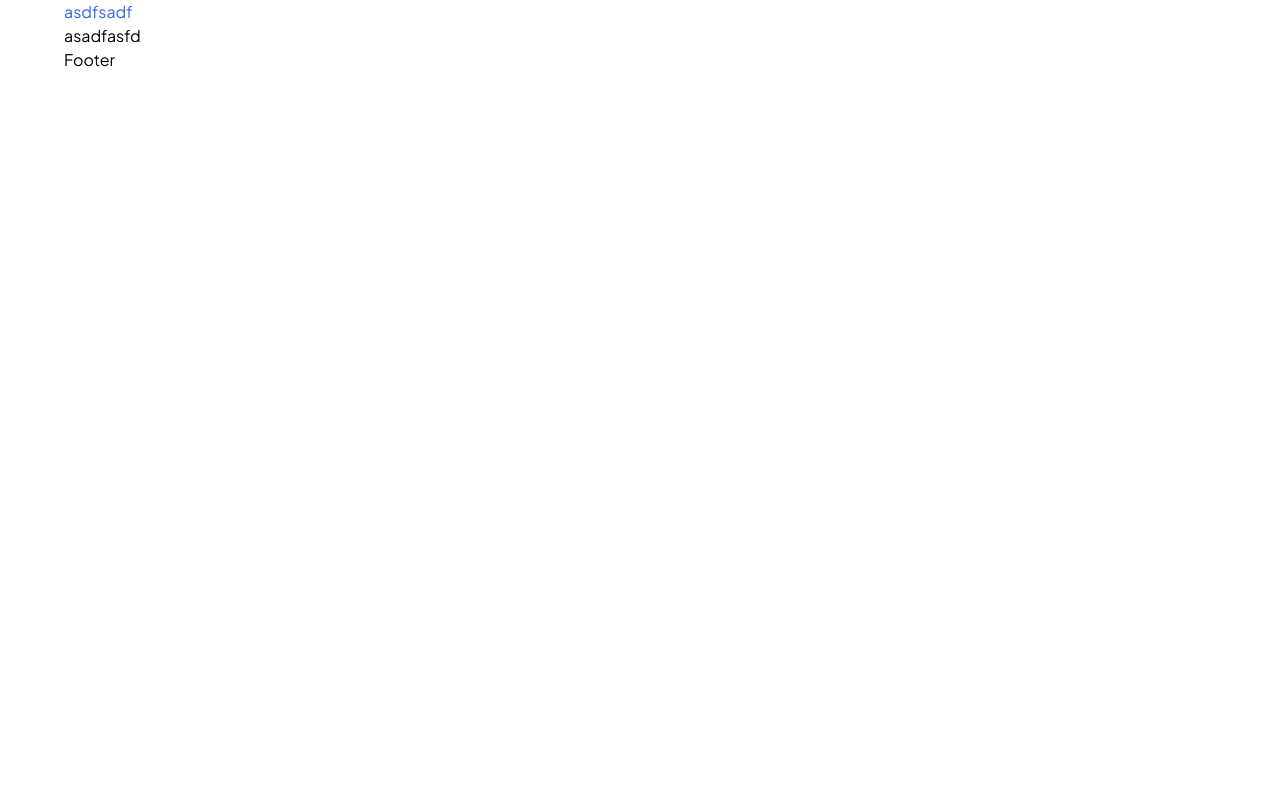
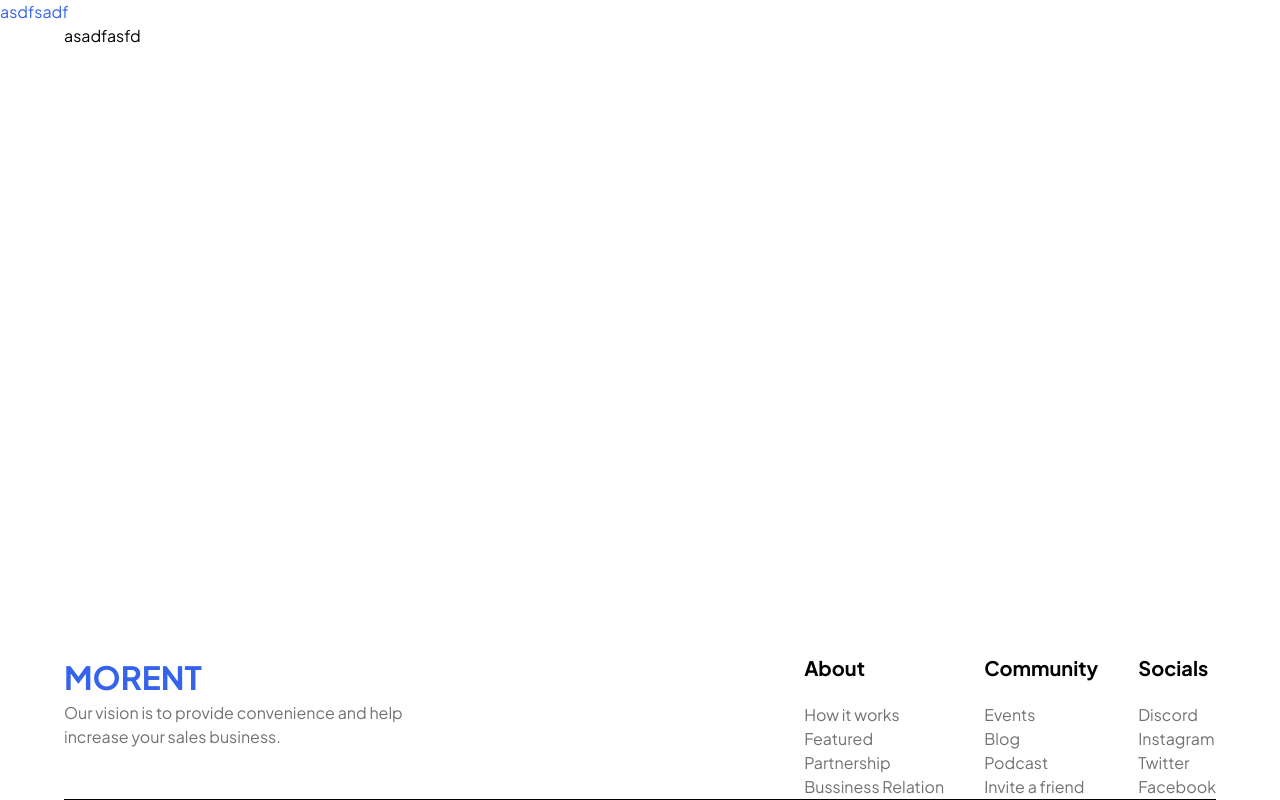
Before and after one commit to amin063/MORENT, a React (Vite) app: page / in a window 1280 px wide. Built offline with nearby package versions, Linux system fonts and the light colour scheme.

Commit message:
Added Footer

```diff
--- a/src/App.jsx
+++ b/src/App.jsx
@@ -5,7 +5,7 @@ import AppRoutes from "./routes/AppRoutes"
 function App() {
 
   return (
-    <div className="w-[90%] m-auto">
+    <div>
       <BrowserRouter>
         <AppRoutes />
       </BrowserRouter>
--- a/src/layout/UserLayout.jsx
+++ b/src/layout/UserLayout.jsx
@@ -5,9 +5,11 @@ import { Outlet } from 'react-router-dom'
 
 function UserLayout() {
   return (
-    <div>
+    <div className='flex flex-col min-h-screen'>
       <Header />
-      <Outlet/>
+      <main className="flex-grow">
+        <Outlet />
+      </main>
       <Footer />
     </div>
   )
--- a/src/layout/footer/Footer.jsx
+++ b/src/layout/footer/Footer.jsx
@@ -1,8 +1,49 @@
 import React from 'react'
+import { Link } from 'react-router-dom'
 
 function Footer() {
+  const menu = [{
+    name: "About",
+    links: ["How it works", "Featured", "Partnership", "Bussiness Relation"]
+
+  },
+  {
+    name: "Community",
+    links: ["Events", "Blog", "Podcast", "Invite a friend"]
+  },
+  {
+    name: "Socials",
+    links: ["Discord", "Instagram", "Twitter", "Facebook"]
+  }
+  ]
   return (
-    <div>Footer</div>
+    <div className='w-[90%] m-auto'>
+
+    <div className='flex justify-between'>
+      {/* LEFT LOGO */}
+      <div className='w-[30%]'>
+        <Link to={"/"} className='text-primary font-bold text-[32px]'>MORENT</Link>
+        <p className='text-[16px] text-[#13131399]'>Our vision is to provide convenience and help increase your sales business.</p>
+      </div>
+
+      {/* RIGHT LINKS */}
+      <div className='flex gap-10 '>
+        {
+          menu.map((item) => {
+            return (
+              <div key={item.name}>
+                <h3 className='font-bold text-[20px] mb-[20px]'>{item.name}</h3>
+                <ul>
+                  {item.links.map((item) => <li className='text-[#13131399]'>{item}</li>)}
+                </ul>
+              </div>
+            )
+          })
+        }
+      </div>
+    </div>
+    <hr className=''/>
+    </div>
   )
 }
 
--- a/src/pages/home/Home.jsx
+++ b/src/pages/home/Home.jsx
@@ -2,7 +2,7 @@ import React from 'react'
 
 function Home() {
   return (
-    <div>
+    <div  className="w-[90%] m-auto">
         asadfasfd
     </div>
   )
```
